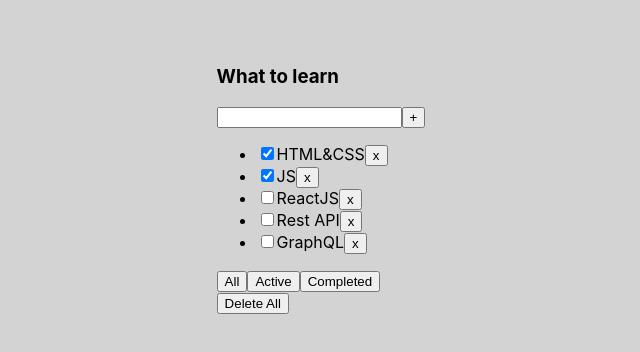
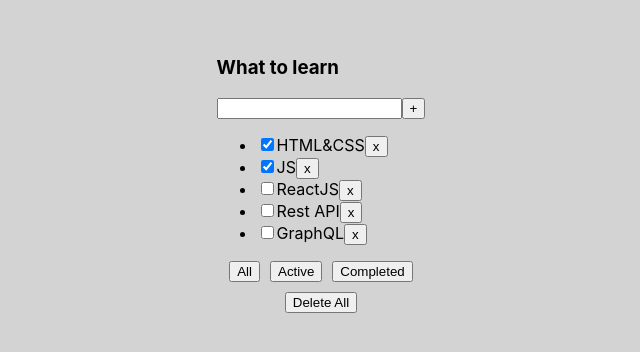
Before and after one commit to VanoKi/micro-tasks, a React (Vite) app: page / in a window 1280 px wide. Shown: the part 220-572 px from the top of the page, without its empty margins (294-934 px from the left). Built offline with nearby package versions, Linux system fonts and the light colour scheme.

Commit message:
fix: gap and justify content

```diff
--- a/src/App.css
+++ b/src/App.css
@@ -2,6 +2,7 @@
 .App {
   padding: 30px;
   display: flex;
+  flex-direction: column;
 }
 
 .App > div {
@@ -31,3 +32,10 @@
 input[type] {
   cursor: pointer;
 }
+
+.button-wrapper {
+  display: flex;
+  gap: 10px;
+  justify-content: center;
+  margin-bottom: 10px;
+}
--- a/src/Todolist.tsx
+++ b/src/Todolist.tsx
@@ -30,7 +30,7 @@
         </li>)
       }
     </ul>
-    <div>
+    <div className={'button-wrapper'}>
       <button onClick={ () => { props.changeFilter("all") } }>
         All
       </button>
@@ -41,7 +41,7 @@
         Completed
       </button>
     </div>
-    <div>
+    <div className={'button-wrapper'}>
       <button onClick={props.removeAll}>Delete All</button>
     </div>
   </div>
```
